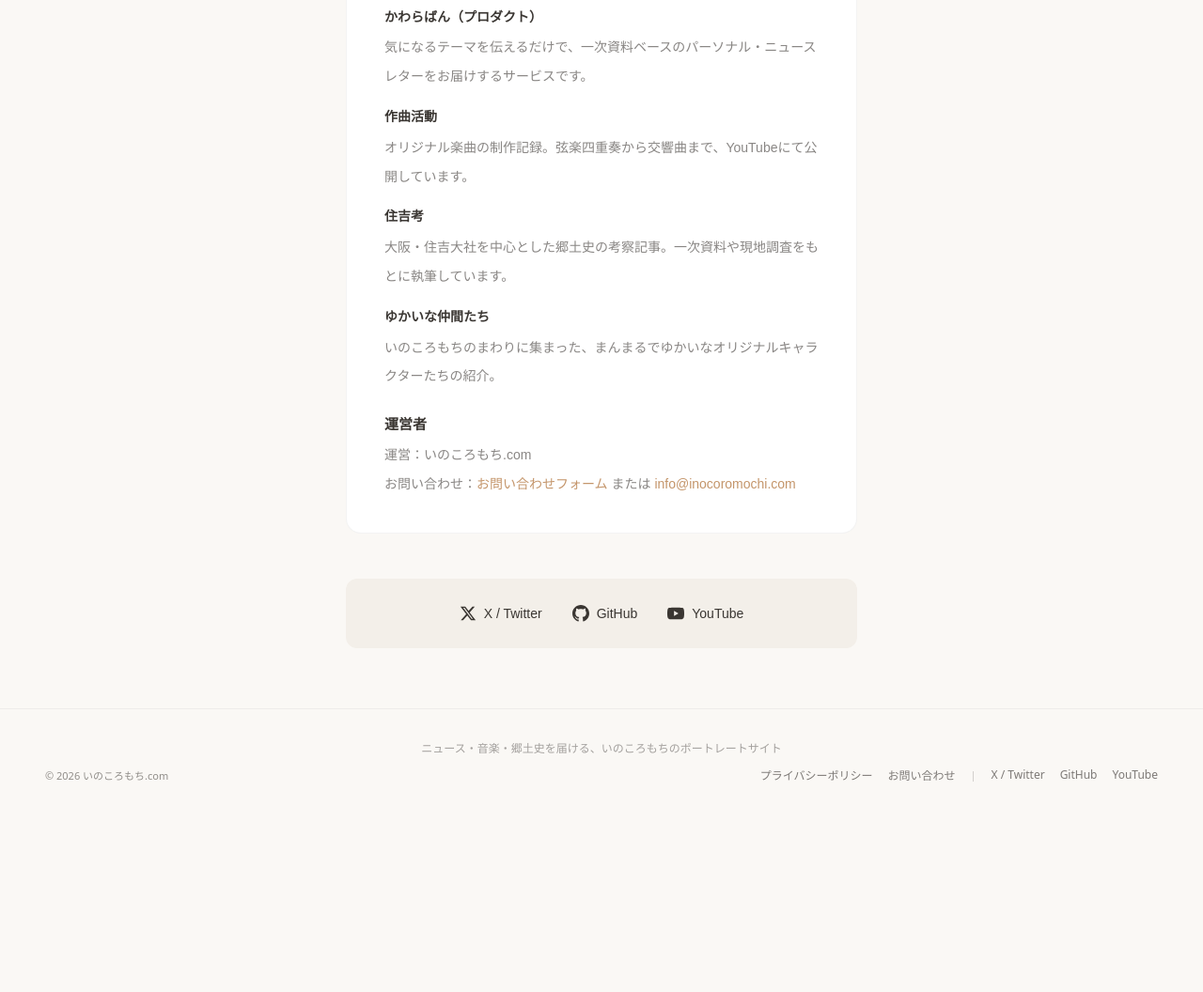
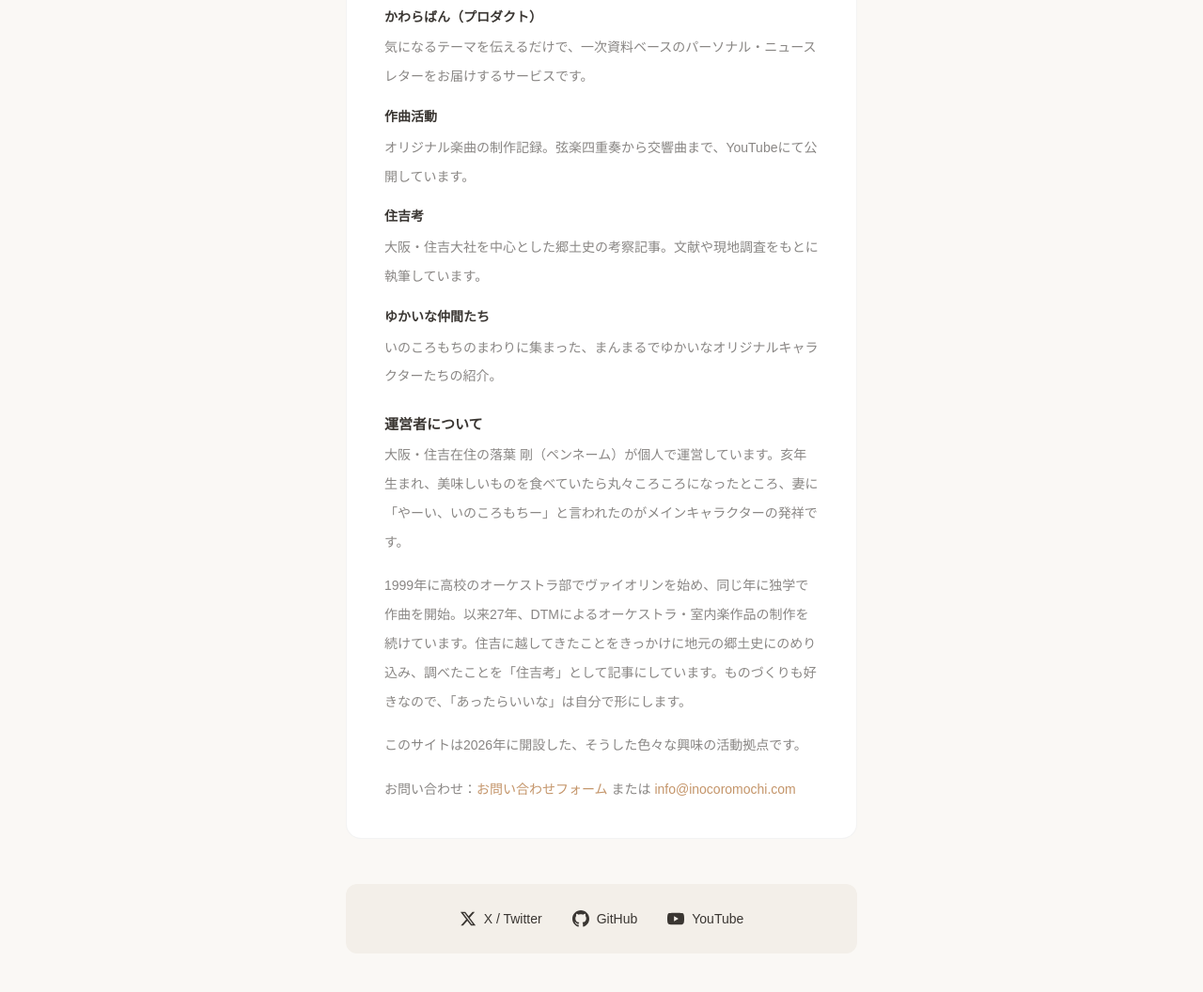
Before and after one commit to TsuyoshiOchiba/inocoromochi-portfolio, a plain HTML site: page site/about.html in a window 1280 px wide. Shown: the part 1684-2740 px from the top of the page at 94% size. Before the commit the page ends 2550 px from the top, so only its background shows below. Drawn offline with Linux system fonts and the light colour scheme; a web font is replaced by a local one.

Commit message:
feat: AdSense再審査に向けたコンテンツ充実
- about.html: 運営者情報を拡充（ペンネーム・キャラ発祥・音楽歴・活動内容・開設時期）
- products.html: リード文追加、「Webアプリ・サービス」→「プロダクト」に修正
- music.html: 作曲活動のリード文追加（作曲の原点・活動歴・演奏会初演）
- history.html: 住吉考のリード文追加（動機・概要）
- about/history: 「一次資料」表現を修正

Co-Authored-By: Claude Opus 4.6 <noreply@anthropic.com>

```diff
--- a/site/about.html
+++ b/site/about.html
@@ -101,13 +101,21 @@
           <dt style="font-weight:600;color:#3a3632;margin-bottom:2px">作曲活動</dt>
           <dd style="margin-bottom:12px;margin-left:0">オリジナル楽曲の制作記録。弦楽四重奏から交響曲まで、YouTubeにて公開しています。</dd>
           <dt style="font-weight:600;color:#3a3632;margin-bottom:2px">住吉考</dt>
-          <dd style="margin-bottom:12px;margin-left:0">大阪・住吉大社を中心とした郷土史の考察記事。一次資料や現地調査をもとに執筆しています。</dd>
+          <dd style="margin-bottom:12px;margin-left:0">大阪・住吉大社を中心とした郷土史の考察記事。文献や現地調査をもとに執筆しています。</dd>
           <dt style="font-weight:600;color:#3a3632;margin-bottom:2px">ゆかいな仲間たち</dt>
           <dd style="margin-left:0">いのころもちのまわりに集まった、まんまるでゆかいなオリジナルキャラクターたちの紹介。</dd>
         </dl>
-        <h3 style="font-size:15px;font-weight:700;margin-bottom:8px;margin-top:24px">運営者</h3>
+        <h3 style="font-size:15px;font-weight:700;margin-bottom:8px;margin-top:24px">運営者について</h3>
+        <p class="klee" style="font-size:14px;color:rgba(58,54,50,0.60);line-height:2.2;margin-bottom:16px">
+          大阪・住吉在住の落葉 剛（ペンネーム）が個人で運営しています。亥年生まれ、美味しいものを食べていたら丸々ころころになったところ、妻に「やーい、いのころもちー」と言われたのがメインキャラクターの発祥です。
+        </p>
+        <p class="klee" style="font-size:14px;color:rgba(58,54,50,0.60);line-height:2.2;margin-bottom:16px">
+          1999年に高校のオーケストラ部でヴァイオリンを始め、同じ年に独学で作曲を開始。以来27年、DTMによるオーケストラ・室内楽作品の制作を続けています。住吉に越してきたことをきっかけに地元の郷土史にのめり込み、調べたことを「住吉考」として記事にしています。ものづくりも好きなので、「あったらいいな」は自分で形にします。
+        </p>
+        <p class="klee" style="font-size:14px;color:rgba(58,54,50,0.60);line-height:2.2;margin-bottom:16px">
+          このサイトは2026年に開設した、そうした色々な興味の活動拠点です。
+        </p>
         <p class="klee" style="font-size:14px;color:rgba(58,54,50,0.60);line-height:2.2">
-          運営：いのころもち.com<br>
           お問い合わせ：<a href="contact.html" style="color:#c4956a">お問い合わせフォーム</a> または <a href="mailto:info@inocoromochi.com" style="color:#c4956a">info@inocoromochi.com</a>
         </p>
       </div>
```
Also changed, not shown: site/history.html (+5 -0 lines), site/music.html (+5 -0 lines), site/products.html (+9 -3 lines).
